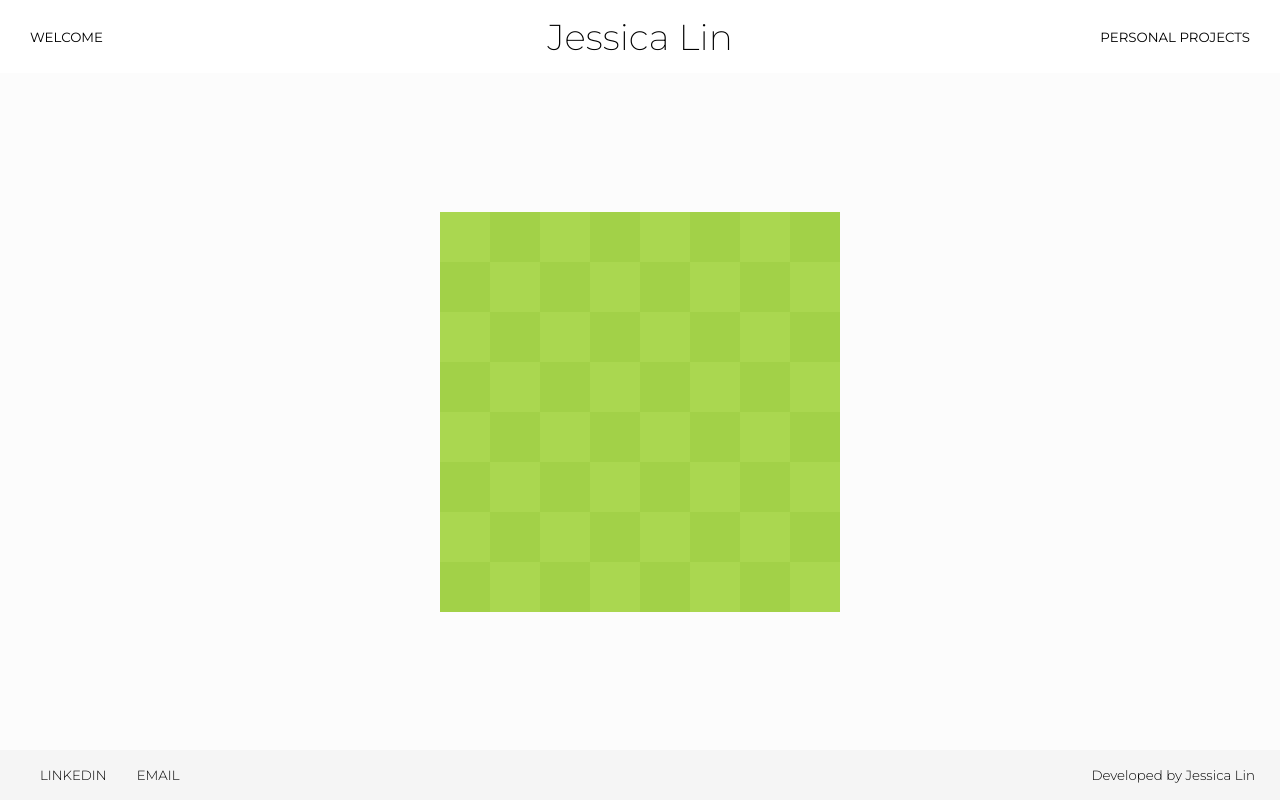
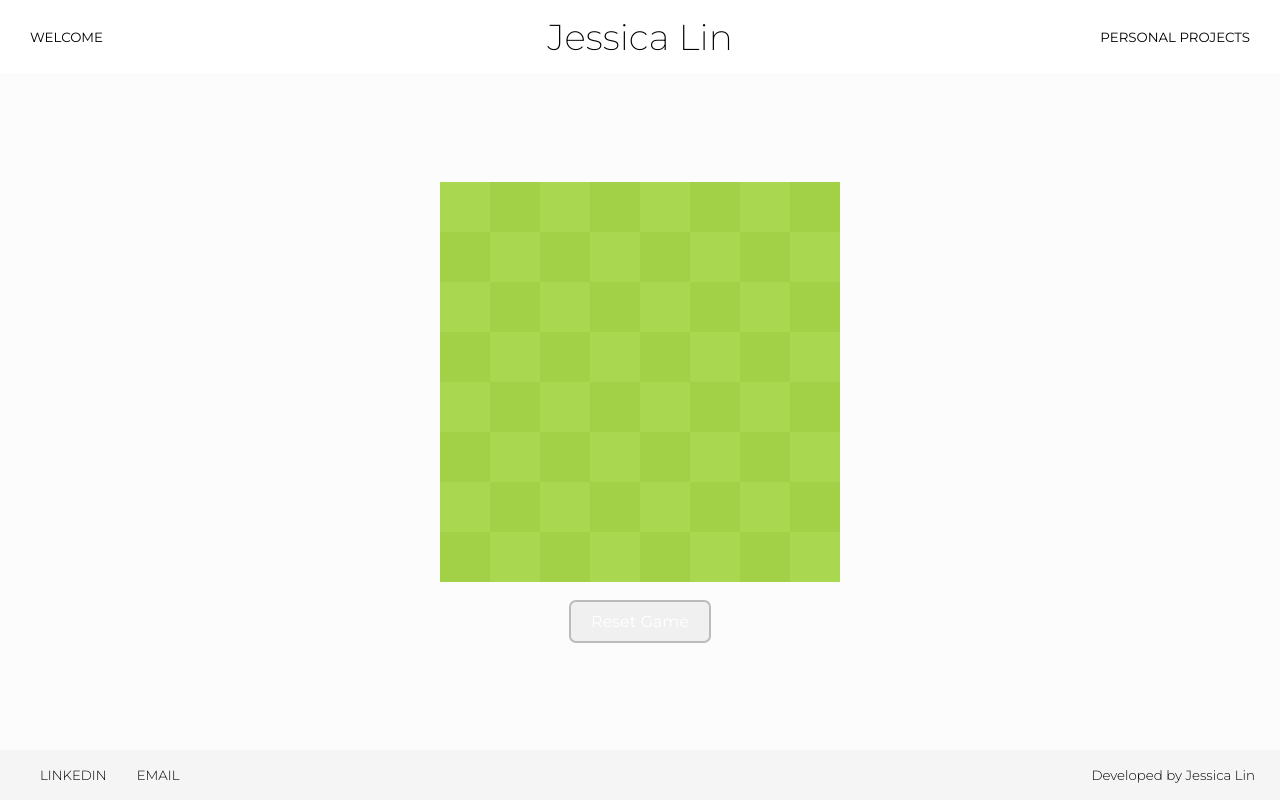
Before and after one commit to dumbbunnyjess/PersonalWebsite, a React (Create React App) app: page /minesweeper in a window 1280 px wide. Built offline with nearby package versions, Linux system fonts and the light colour scheme.

Commit message:
Added button

```diff
--- a/src/App.css
+++ b/src/App.css
@@ -387,19 +387,26 @@ footer {
   justify-content: center;
   align-items: center;
 }
-.boardGameOver {
-  display: grid;
-  background-color: grey;
-  cursor: pointer;
-  position: relative;
-  justify-content: center;
-  align-items: center;
+.resetGameButton {
+  margin-top: 20px;
+  padding: 10px 20px;
+  background-color: #f0f0f0; /* Light grey background, was incorrectly labeled as green */
+  outline-width: 2px; /* More typical outline width */
+  outline-style: solid; /* This is needed to make the outline visible */
+  outline-color: rgb(187, 187, 187);
+  color: white; /* White text color */
+  border: none;
+  border-radius: 5px;
+  cursor: pointer; /* Indicates clickable */
+  font-size: 16px; /* Readability */
+  transition: background-color 0.3s; /* Smooth transition for hover effect */
 }
 .app-container {
   display: flex;
-  justify-content: center; /* Horizontally center the content */
-  align-items: center; /* Vertically center the content */
-  height: 100%;
+  flex-direction: column; /* Stack children vertically */
+  justify-content: center; /* Center children vertically */
+  align-items: center; /* Center children horizontally */
+  height: 100%; /* Ensure the container fills its parent or has a defined height */
 }
 
 .tile {
--- a/src/components/board.jsx
+++ b/src/components/board.jsx
@@ -17,6 +17,10 @@ function Board() {
   useEffect(() => {
     printBoard(board); // prints the board to the console
   }, [board]);
+
+  // const resetBoard = () => {
+  //   setBoard(createInitialBoard()); // Resets the board to its initial state
+  // };
 
   return (
     // returns physical representation of the logical board
--- a/src/components/minesweeper.jsx
+++ b/src/components/minesweeper.jsx
@@ -1,15 +1,81 @@
-import React, { useEffect, useState } from "react";
+// import React, { useEffect, useState } from "react";
+// import CustomHeader from "./header";
+// import Board from "./board";
+// import Footer from "./footer";
+// function Minesweeper() {
+//   return (
+//     <div>
+//       <CustomHeader></CustomHeader>
+//       <div className="main-content">
+//         <div className="fixed-page-height-container">
+//           <div className="app-container">
+//             <Board></Board>
+//           </div>
+//         </div>
+//       </div>
+//       <Footer />
+//     </div>
+//   );
+// }
+
+// export default Minesweeper;
+
+import React, { useState } from "react";
 import CustomHeader from "./header";
 import Board from "./board";
 import Footer from "./footer";
+import { createInitialBoard } from "../engine/minesweeperEngine"; // Ensure this function is properly imported
+import ResetButton from "./resetButton"; // Ensure you have this component
+
+// function Minesweeper() {
+//   const [board, setBoard] = useState(createInitialBoard());
+
+//   // const resetBoard = () => {
+//   //   console.log("resetting..");
+//   //   setBoard(createInitialBoard()); // Reset the board state
+//   // };
+//   const resetBoard = () => {
+//     console.log("resetting..");
+//     setBoard((prevBoard) => {
+//       return createInitialBoard();
+//     });
+//   };
+
+//   return (
+//     <div>
+//       <CustomHeader />
+//       <div className="main-content">
+//         <div className="fixed-page-height-container">
+//           <div className="app-container">
+//             <Board board={board} setBoard={setBoard} />
+//             <ResetButton onReset={resetBoard} />{" "}
+//             {/* Reset button outside the Board */}
+//           </div>
+//         </div>
+//       </div>
+//       <Footer />
+//     </div>
+//   );
+// }
+
 function Minesweeper() {
+  const [board, setBoard] = useState(createInitialBoard());
+  const [key, setKey] = useState(0); // Add a key state
+
+  const resetBoard = () => {
+    console.log("resetting..");
+    setBoard(createInitialBoard());
+    setKey((prevKey) => prevKey + 1); // Increment key to force remount
+  };
+
   return (
     <div>
-      <CustomHeader></CustomHeader>
+      <CustomHeader />
       <div className="main-content">
         <div className="fixed-page-height-container">
           <div className="app-container">
-            <Board></Board>
+            <Board key={key} board={board} setBoard={setBoard} />
+            <ResetButton onReset={resetBoard} />
           </div>
         </div>
       </div>
--- /dev/null
+++ b/src/components/resetButton.jsx
@@ -0,0 +1,11 @@
+import React from "react";
+
+function ResetButton({ onReset }) {
+  return (
+    <button className="resetGameButton" onClick={onReset}>
+      Reset Game
+    </button>
+  );
+}
+
+export default ResetButton;
```
